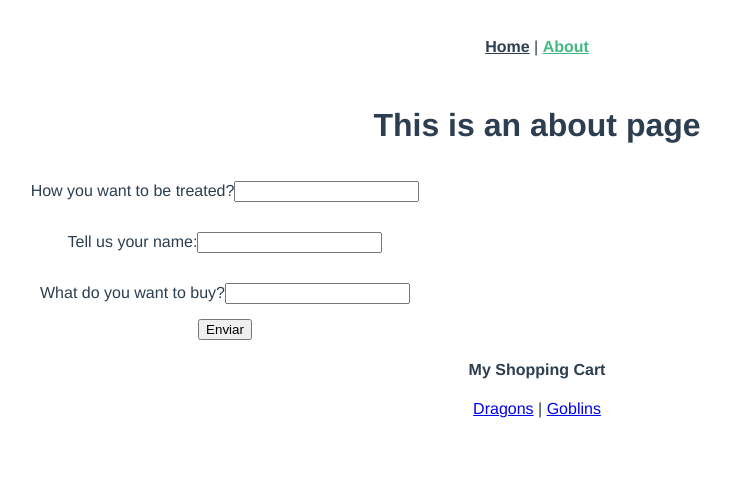
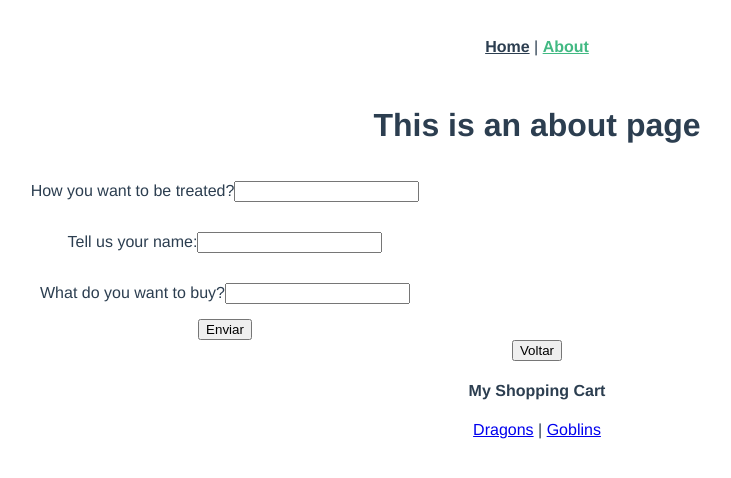
Before and after one commit to gabrielgomeso/studyingvue, a Vue app: page /#/about in a window 1280 px wide. Shown: the top 478 px of the page, without its empty margins (103-834 px from the left). Built offline with nearby package versions, Linux system fonts and the light colour scheme.

Commit message:
Add router go method to try it

```diff
--- a/src/views/AboutView.vue
+++ b/src/views/AboutView.vue
@@ -22,6 +22,7 @@
 
       <button type="submit">Enviar</button>
     </form>
+    <button @click="goBack">Voltar</button>
     <shopping-cart></shopping-cart>
     <router-link to="/about/dragons">Dragons</router-link> |
     <router-link to="/about/goblins">Goblins</router-link>
@@ -43,8 +44,11 @@ export default {
   methods: {
     sendForm() {
       this.$store.dispatch('cart/setItemToCart', { shoppingCartContent: this.shopItem });
-      this.$router.push('checkout')
+      this.$router.push('checkout');
     },
+    goBack() {
+      this.$router.go(-1);
+    }
   },
   computed: {
     ...mapGetters([
```
